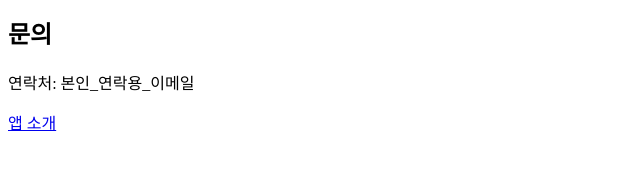
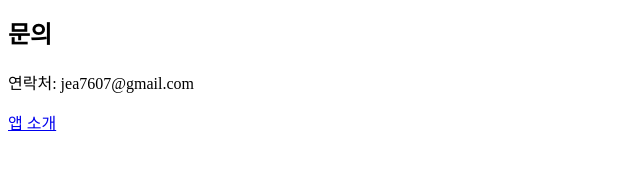
Before and after one commit to leewoojae/auto-trading-info, a plain HTML site: page privacy.html in a window 1280 px wide. Shown: the part 438-608 px from the top of the page, 0-640 px from the left. Drawn offline with Linux system fonts and the light colour scheme.

Commit message:
Update privacy.html

```diff
--- a/privacy.html
+++ b/privacy.html
@@ -11,7 +11,7 @@
     <h2>보관 및 삭제</h2>
     <p>운영자는 Drive와 개인 서버에서 저장된 파일 및 백업을 관리·삭제할 수 있습니다. Google 계정에서 앱 접근 권한을 철회할 수 있으며, 권한 철회만으로 기존 저장 파일이 자동 삭제되지는 않습니다.</p>
     <h2>문의</h2>
-    <p>연락처: 본인_연락용_이메일</p>
+    <p>연락처: jea7607@gmail.com</p>
     <p><a href="./index.html">앱 소개</a></p>
   </body>
 </html>
```
